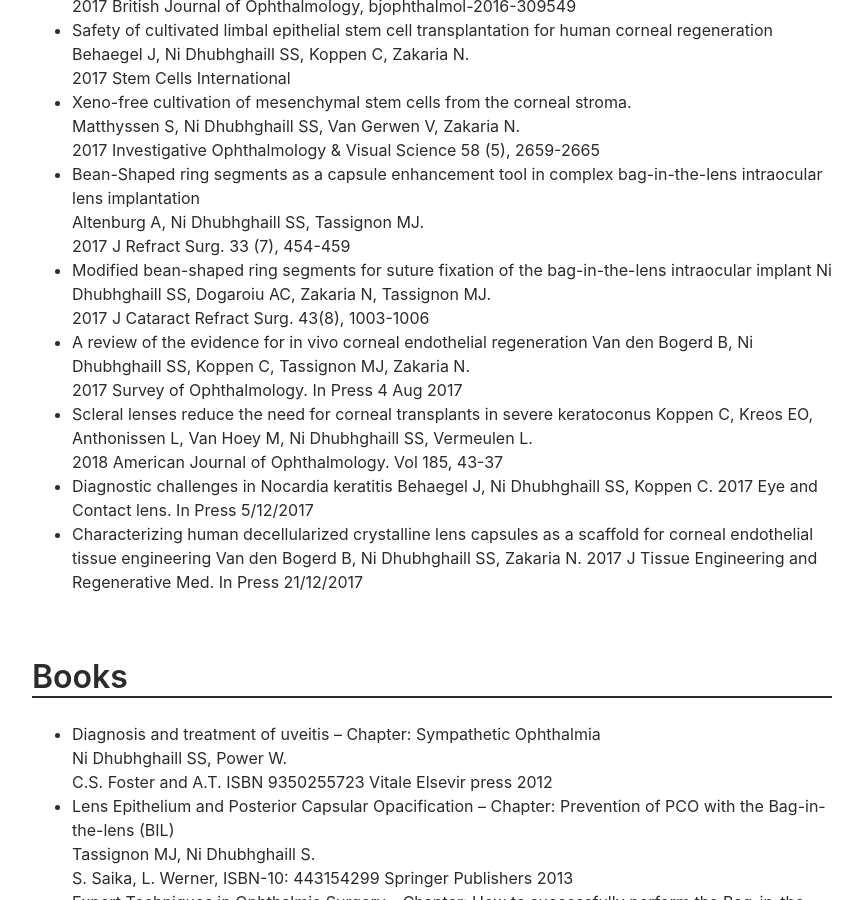
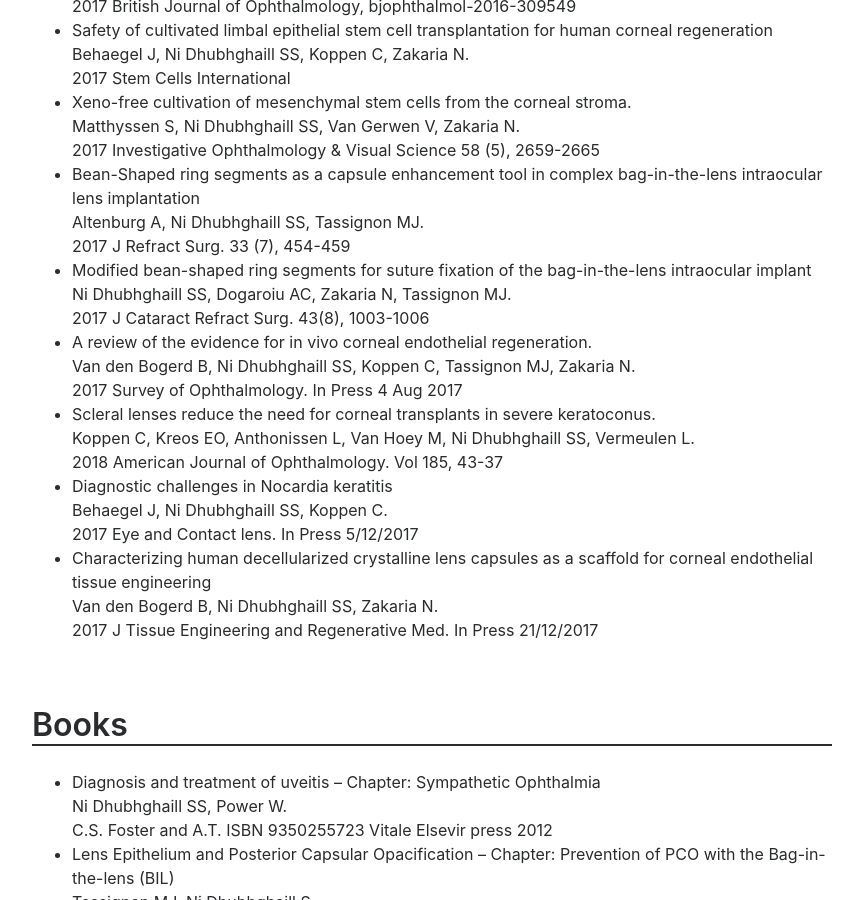
Before and after one commit to sorchanidhubhghaill/cv, a Jekyll site: the page built from index.md, in a window 1280 px wide and 900 px high, scrolled down 11004 px. Shown: the whole window, without its empty margins (208-1071 px from the left). Built offline with Jekyll 4.4.1, drawn with Linux system fonts in a browser that asks for light colours; some of the changed text lies outside the part shown.

```diff
--- a/index.md
+++ b/index.md
@@ -378,7 +378,7 @@ Completed rotations in general surgery, maxillofacial surgery, gastroenterology
  - Automated detection of Fuch's dytrophy through a machine learning algorithm using Pentacam data
      Hidalgo IR, Perez PR, Rozema JJ, Koppen C, Ni Dhubhghaill SS, Zakaria N, Tassignon, MJ.
      2015 Invest Ophthalmol Vis Sci. -- 56 (7), 1641-1641
- - Pediatric bag-in-the-lens implantation: Long-term follow-up
+ - Pediatric bag-in-the-lens implantation: Long-term follow-up.
      Van Looveren J, Ni Dhubhghaill SS, Godts D, Bakker E, De Veuster I, Mathysen D, Tassignon, MJ.
      2015 J Cataract Refract Surg. -- 41 (8), 1685-1692
  - Long-term visual acuity, retention and complications observed with the type-I and type-II Boston keraprostheses
@@ -430,10 +430,10 @@ Completed rotations in general surgery, maxillofacial surgery, gastroenterology
  - Modified bean-shaped ring segments for suture fixation of the bag-in-the-lens intraocular implant
      Ni Dhubhghaill SS, Dogaroiu AC, Zakaria N, Tassignon MJ.
      2017 J Cataract Refract Surg. 43(8), 1003-1006
- - A review of the evidence for in vivo corneal endothelial regeneration
+ - A review of the evidence for in vivo corneal endothelial regeneration.
      Van den Bogerd B, Ni Dhubhghaill SS, Koppen C, Tassignon MJ, Zakaria N.
      2017 Survey of Ophthalmology. In Press 4 Aug 2017
- - Scleral lenses reduce the need for corneal transplants in severe keratoconus
+ - Scleral lenses reduce the need for corneal transplants in severe keratoconus.
      Koppen C, Kreos EO, Anthonissen L, Van Hoey M, Ni Dhubhghaill SS, Vermeulen L.
      2018 American Journal of Ophthalmology. Vol 185, 43-37
  - Diagnostic challenges in Nocardia keratitis
```
